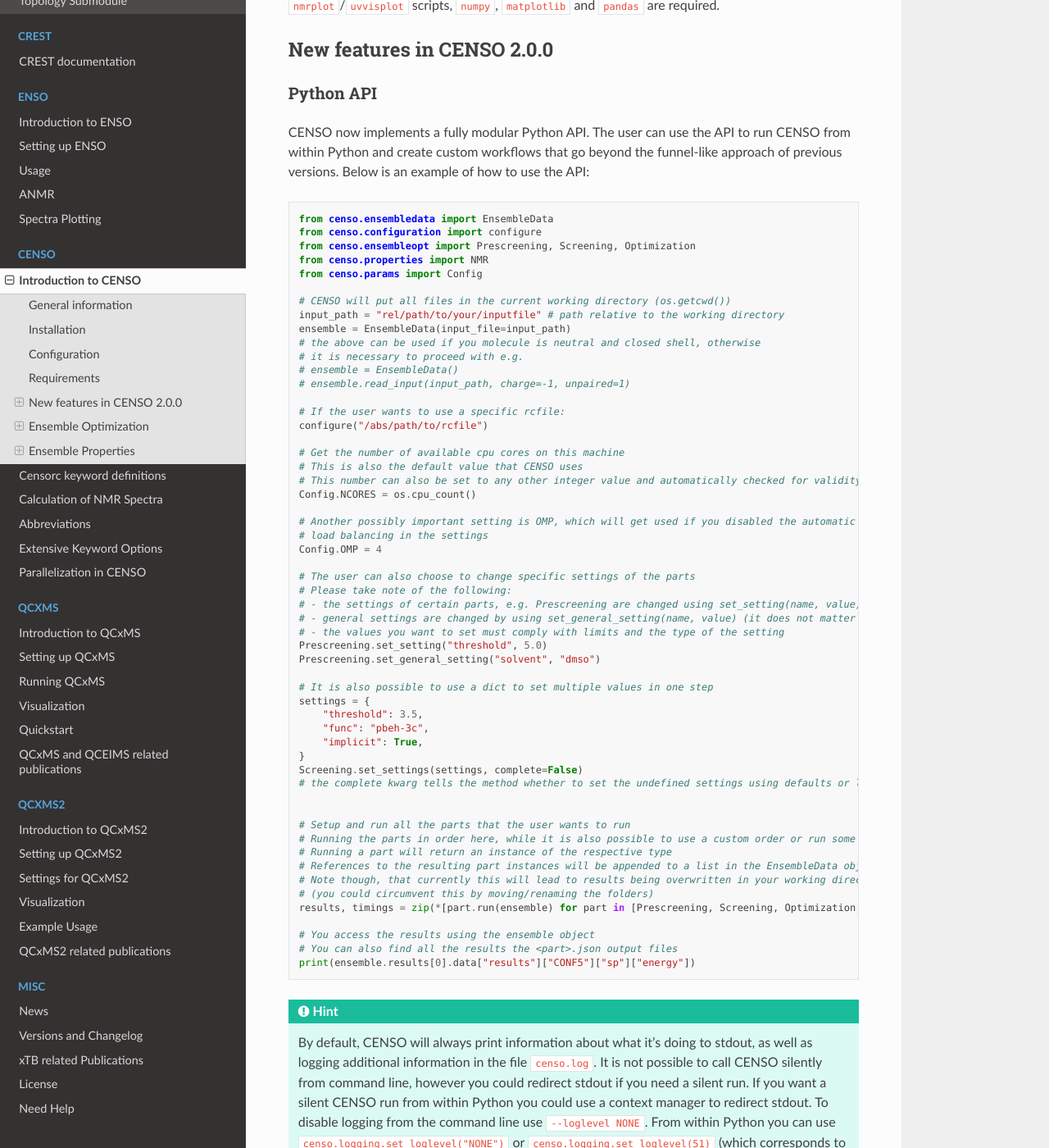
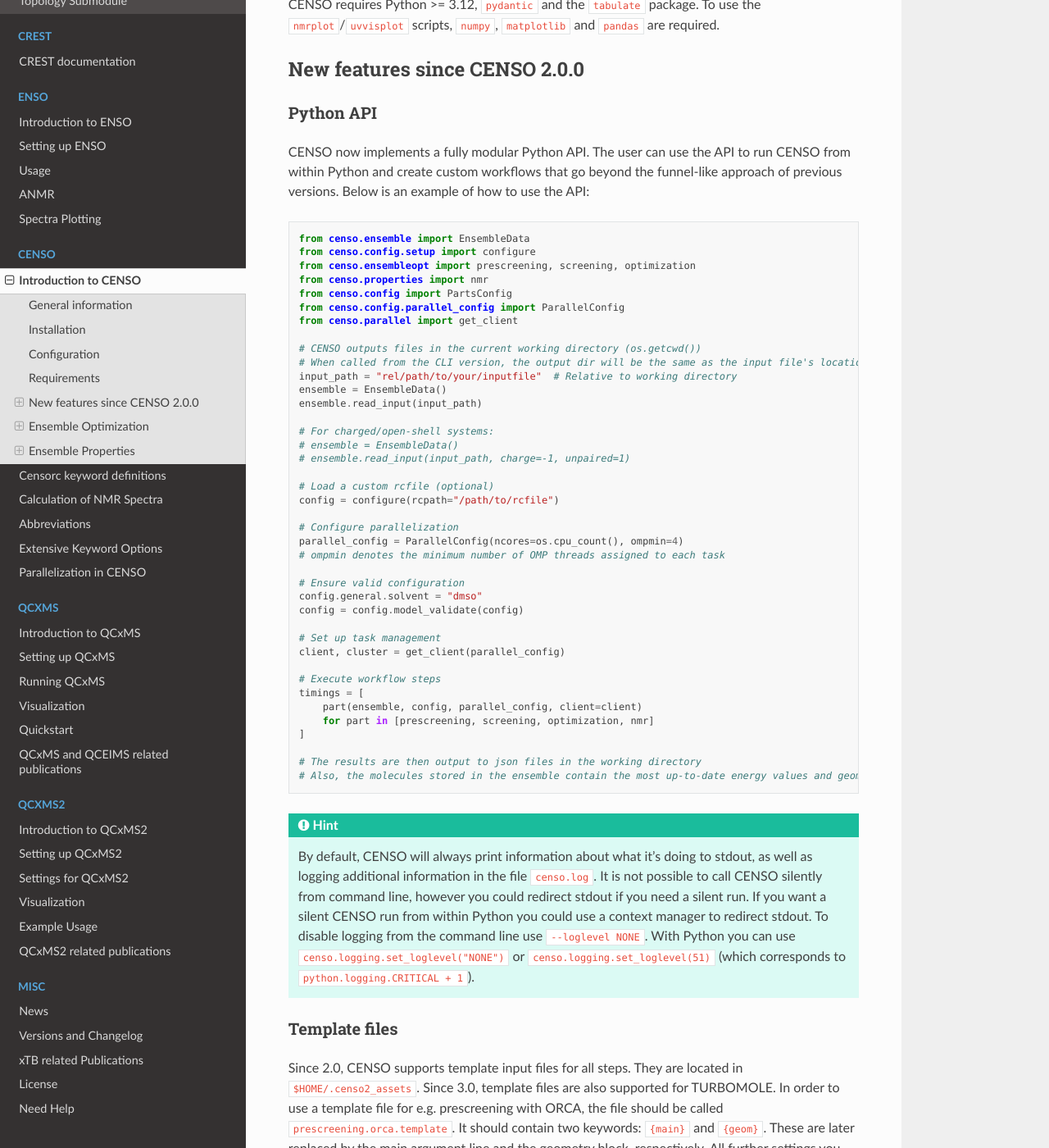
Before and after one commit to grimme-lab/xtb_docs, a Sphinx documentation site: the page built from source/CENSO_docs/censo.rst, in a window 1280 px wide and 1400 px high, scrolled down 3106 px. Shown: the whole window at 82% size. Built offline with Sphinx 7.4.7 and the Read the Docs theme 3.1.0, drawn with Linux system fonts in a browser that asks for light colours; some of the changed text lies outside the part shown.

Commit message:
some more updates for 3.0 release

```diff
--- a/source/CENSO_docs/censo.rst
+++ b/source/CENSO_docs/censo.rst
@@ -55,16 +55,15 @@
 1. install *via* ``pip``,
 2. setup usage *via* ``$PATH``.
 
-To install in your current environment using ``pip``, run:
+To install in your current environment (e.g. after creating a new conda environment using ``conda create -f environment.yaml``) using ``pip``, run:
 
 .. code:: sh
 
     pip install .
 
-CENSO can then be run by configuring a custom runner script (see below) or by calling
-``python3 -m censo`` in the terminal.
+CENSO can then be called using ``censo``.
 
-Alternatively, after cloning the repository, you could also add the ``bin`` folder to your ``$PATH``.
+Alternatively, after cloning the repository, you could also add the CENSO directory to your ``$PATH``.
 In this directory, there is a helper script called ``censo``, calling the command line entry point of CENSO
 as if you were calling it using ``python3 -m censo``. Additionally, you would want to add ``CENSO/src`` to
 your ``$PYTHONPATH``.
@@ -79,7 +78,9 @@
 
     censo --new-config
 
-This will create a new configuration file containing default parameters. You can then adapt the settings to your needs.
+This will create a new configuration file containing default parameters.
+An example configuration file is also provided as ``example.censo2rc``.
+You can then adapt the settings to your needs.
 The configuration file can then be either moved into the ``$HOME`` directory with the name ``.censo2rc``, which will result
 in this file being used by default for the CLI tool. Otherwise, you can use a specific file by invoking:
 
@@ -87,7 +88,7 @@
 
     censo --inprc /path/to/rcfile
 
-When you need to configure CENSO in a Python runtime, you can proceed like this:
+When you need to configure CENSO with the Python API, you can proceed like this:
 
 .. code:: python
 
@@ -112,8 +113,8 @@
 CENSO requires Python >= 3.12, ``pydantic`` and the ``tabulate`` package.
 To use the ``nmrplot``/``uvvisplot`` scripts, ``numpy``, ``matplotlib`` and ``pandas`` are required.
 
-New features in CENSO 2.0.0
----------------------------
+New features since CENSO 2.0.0
+------------------------------
 
 Python API
 ==========
@@ -122,70 +123,55 @@
 and create custom workflows that go beyond the funnel-like approach of previous versions.
 Below is an example of how to use the API:
 
-.. code :: python
+.. code:: python
 
-  from censo.ensembledata import EnsembleData
-  from censo.configuration import configure
-  from censo.ensembleopt import Prescreening, Screening, Optimization
-  from censo.properties import NMR
-  from censo.params import Config
+    from censo.ensemble import EnsembleData
+    from censo.config.setup import configure
+    from censo.ensembleopt import prescreening, screening, optimization
+    from censo.properties import nmr
+    from censo.config import PartsConfig
+    from censo.config.parallel_config import ParallelConfig
+    from censo.parallel import get_client
 
-  # CENSO will put all files in the current working directory (os.getcwd())
-  input_path = "rel/path/to/your/inputfile" # path relative to the working directory
-  ensemble = EnsembleData(input_file=input_path)
-  # the above can be used if you molecule is neutral and closed shell, otherwise
-  # it is necessary to proceed with e.g.
-  # ensemble = EnsembleData()
-  # ensemble.read_input(input_path, charge=-1, unpaired=1)
+    # CENSO outputs files in the current working directory (os.getcwd())
+    # When called from the CLI version, the output dir will be the same as the input file's location
+    input_path = "rel/path/to/your/inputfile"  # Relative to working directory
+    ensemble = EnsembleData()
+    ensemble.read_input(input_path)
 
-  # If the user wants to use a specific rcfile:
-  configure("/abs/path/to/rcfile")
+    # For charged/open-shell systems:
+    # ensemble = EnsembleData()
+    # ensemble.read_input(input_path, charge=-1, unpaired=1)
 
-  # Get the number of available cpu cores on this machine
-  # This is also the default value that CENSO uses
-  # This number can also be set to any other integer value and automatically checked for validity
-  Config.NCORES = os.cpu_count()
+    # Load a custom rcfile (optional)
+    config = configure(rcpath="/path/to/rcfile")
 
-  # Another possibly important setting is OMP, which will get used if you disabled the automatic
-  # load balancing in the settings
-  Config.OMP = 4
+    # Configure parallelization
+    parallel_config = ParallelConfig(ncores=os.cpu_count(), ompmin=4)
+    # ompmin denotes the minimum number of OMP threads assigned to each task
 
-  # The user can also choose to change specific settings of the parts
-  # Please take note of the following:
-  # - the settings of certain parts, e.g. Prescreening are changed using set_setting(name, value)
-  # - general settings are changed by using set_general_setting(name, value) (it does not matter which part you call it from)
-  # - the values you want to set must comply with limits and the type of the setting
-  Prescreening.set_setting("threshold", 5.0)
-  Prescreening.set_general_setting("solvent", "dmso")
+    # Ensure valid configuration
+    config.general.solvent = "dmso"
+    config = config.model_validate(config)
 
-  # It is also possible to use a dict to set multiple values in one step
-  settings = {
-      "threshold": 3.5,
-      "func": "pbeh-3c",
-      "implicit": True,
-  }
-  Screening.set_settings(settings, complete=False)
-  # the complete kwarg tells the method whether to set the undefined settings using defaults or leave them on their current value
+    # Set up task management
+    client, cluster = get_client(parallel_config)
 
+    # Execute workflow steps
+    timings = [
+        part(ensemble, config, parallel_config, client=client)
+        for part in [prescreening, screening, optimization, nmr]
+    ]
 
-  # Setup and run all the parts that the user wants to run
-  # Running the parts in order here, while it is also possible to use a custom order or run some parts multiple times
-  # Running a part will return an instance of the respective type
-  # References to the resulting part instances will be appended to a list in the EnsembleData object (ensemble.results)
-  # Note though, that currently this will lead to results being overwritten in your working directory
-  # (you could circumvent this by moving/renaming the folders)
-  results, timings = zip(*[part.run(ensemble) for part in [Prescreening, Screening, Optimization, NMR]])
-
-  # You access the results using the ensemble object
-  # You can also find all the results the <part>.json output files
-  print(ensemble.results[0].data["results"]["CONF5"]["sp"]["energy"])
+    # The results are then output to json files in the working directory
+    # Also, the molecules stored in the ensemble contain the most up-to-date energy values and geometries
 
 
 .. hint::
    By default, CENSO will always print information about what it's doing to stdout, as well as logging additional information
    in the file ``censo.log``. It is not possible to call CENSO silently from command line, however you could redirect
    stdout if you need a silent run. If you want a silent CENSO run from within Python you could use a context manager
-   to redirect stdout. To disable logging from the command line use ``--loglevel NONE``. From within Python you can use
+   to redirect stdout. To disable logging from the command line use ``--loglevel NONE``. With Python you can use
    ``censo.logging.set_loglevel("NONE")`` or ``censo.logging.set_loglevel(51)`` (which corresponds to ``python.logging.CRITICAL + 1``).
 
 
@@ -193,12 +179,13 @@
 ==============
 
 Since 2.0, CENSO supports template input files for all steps. They are located in ``$HOME/.censo2_assets``.
+Since 3.0, template files are also supported for TURBOMOLE.
 In order to use a template file for e.g. prescreening with ORCA, the file should be called ``prescreening.orca.template``.
 It should contain two keywords: ``{main}`` and ``{geom}``. These are later replaced by the main argument line and the geometry
 block, respectively. All further settings you add are inserted at the respective positions you put them in the
 template file. Example:
 
-.. code ::
+.. code::
    {main}
    ! notrah
 
@@ -207,7 +194,7 @@
 
 will yield:
 
-.. code ::
+.. code::
    ! pbe-d4 def2-sv(p) def2/j ri defgrid1 loosescf gcp(dft/sv(p)) printgap
    ! notrah
    ...
@@ -216,8 +203,11 @@
    *
    # some comment
 
+For TURBOMOLE, the file should be called ``prescreening.tm.template`` and the template file's content will just be inserted above the final ``$end`` line.
+
 .. hint::
-   Template files are not yet implemented for TURBOMOLE.
+   Be careful when writing templates since generated input files will not be checked for validity.
+
 
 Ensemble Optimization
 ---------------------
@@ -287,7 +277,9 @@
 Optical Rotatory Disperson
 ==========================
 
-nnn
+CENSO will use TURBOMOLE to calculate the optical rotatory dispersion for the ensemble.
+It will output the rotatory dispersion values averaged over the ensemble in length and velocity representation.
+The separate conformer values can be found in the json output.
 
 UV/Vis Spectra
 ==============
```
Also changed, not shown: source/CENSO_docs/censo_extensive_keywords.rst (+9 -5 lines), source/CENSO_docs/censo_parallel.rst (+6 -14 lines), source/CENSO_docs/censorc.rst (+68 -167 lines).
